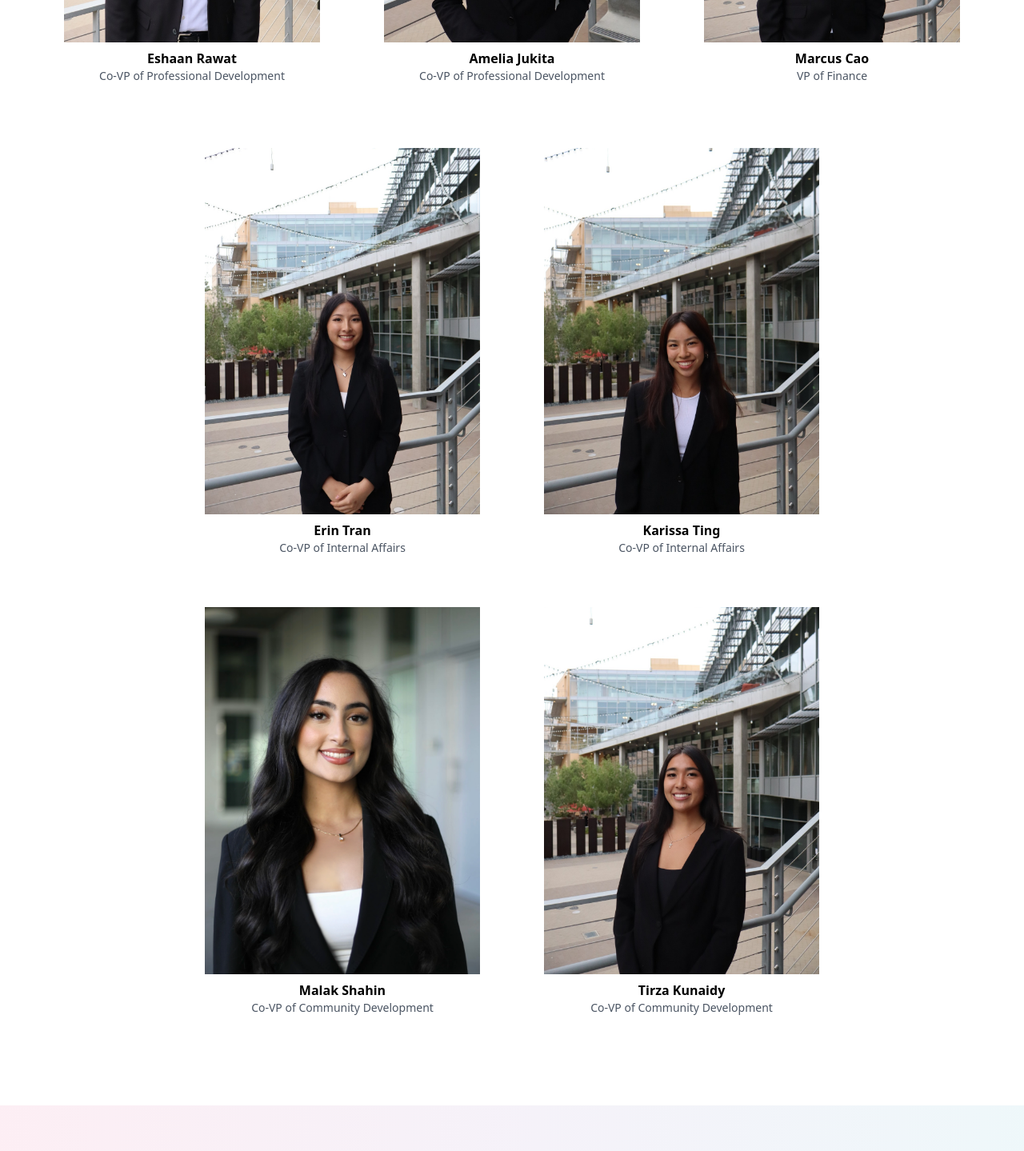
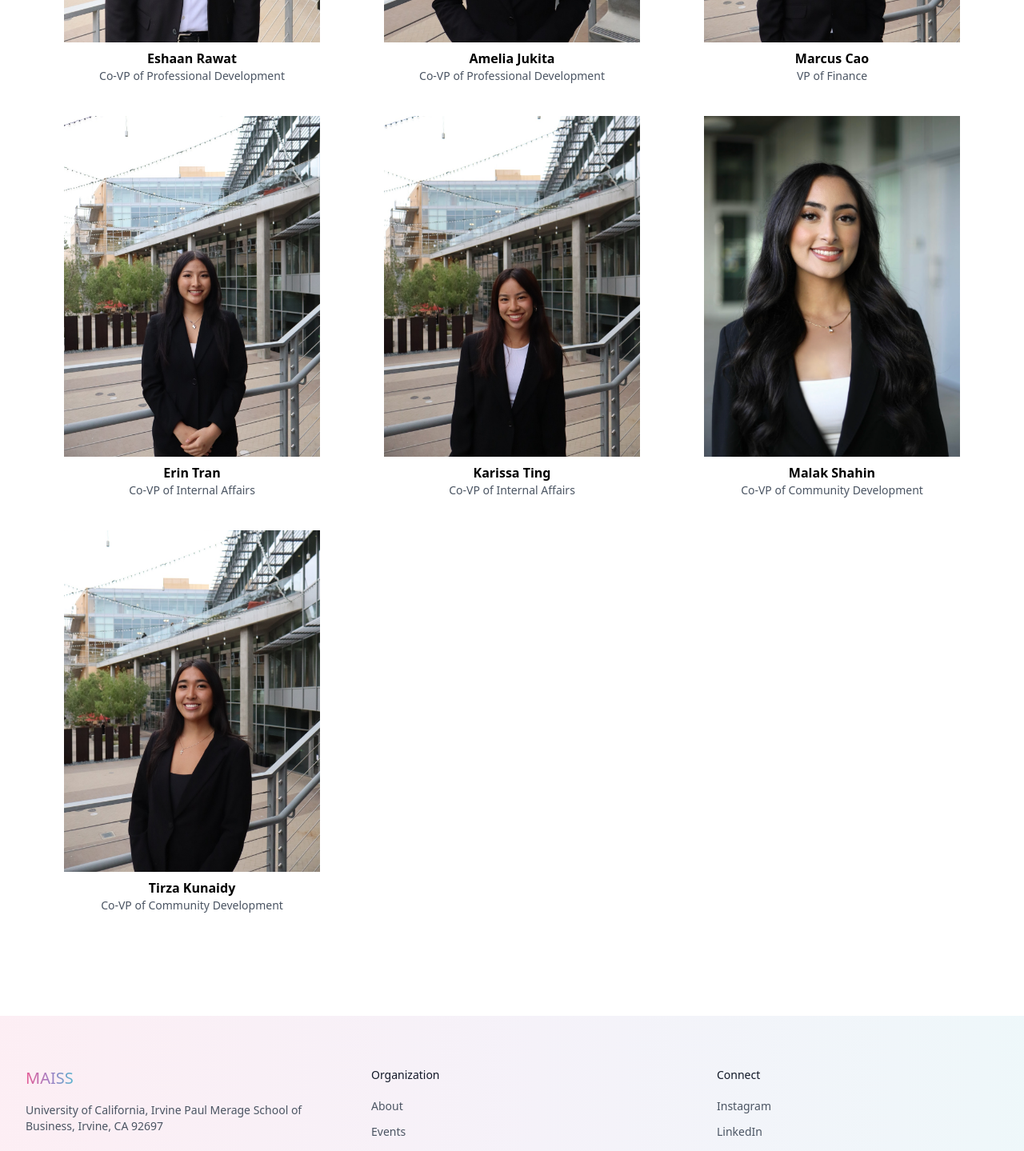
Before and after one commit to maissuci/maiss-website, a Next.js app: page /board in a window 1280 px wide. Shown: the part 3019-4458 px from the top of the page at 80% size. Built offline with nearby package versions, Linux system fonts and the light colour scheme.

Commit message:
cleaned up board member layout

```diff
--- a/components/Board.tsx
+++ b/components/Board.tsx
@@ -160,8 +160,9 @@ const boardMembers = [
 
 // Split board members into top section (first 2) and bottom section
 const topBoardMembers = boardMembers.slice(0, 2)
+const tempBottomBoardMembers = boardMembers.slice(2, 15)
+
 const bottomBoardMembers = boardMembers.slice(2, 11)
-
 const internalMember = boardMembers.slice(11,13)
 const comMember = boardMembers.slice(13, 15)
 
@@ -278,7 +279,7 @@ export default function BoardPage() {
                 </div>
 
 
-                {/* Top board members section (2 people) */}
+                {/* executive committee (2 people) */}
                 <div className="grid grid-cols-2 max-w-3xl mx-auto gap-x-20 mb-16">
                     {topBoardMembers.map((member) => (
                         <BoardMemberCard key={member.id} name={member.name} position={member.position} image={member.image} />
@@ -295,31 +296,12 @@ export default function BoardPage() {
                     </h1>
                 </div>
 
-                {/* Bottom board members section (remaining 12 people) */}
+                {/* board members */}
                 <div className="grid grid-cols-2 sm:grid-cols-2 md:grid-cols-3 lg:grid-cols-3 gap-6 gap-y-10 gap-x-20 mb-20">
-                    {bottomBoardMembers.map((member) => (
+                    {tempBottomBoardMembers.map((member) => (
                         <BoardMemberCard key={member.id} name={member.name} position={member.position} image={member.image} />
                     ))}
                 </div>
-
-
-                {/* internal - 2 ppl */}
-                <div className="grid grid-cols-2 max-w-3xl mx-auto gap-x-20 mb-16">
-                    {internalMember.map((member) => (
-                        <BoardMemberCard key={member.id} name={member.name} position={member.position} image={member.image} />
-                    ))}
-                </div>
-
-                {/* com - 2 ppl */}
-                <div className="grid grid-cols-2 max-w-3xl mx-auto gap-x-20 mb-16">
-                    {comMember.map((member) => (
-                        <BoardMemberCard key={member.id} name={member.name} position={member.position} image={member.image} />
-                    ))}
-                </div>
-
-
-                {/* Testimonial carousel */}
-                {/* <TestimonialCarousel /> */}
             </div>
         </div>
     )
```
